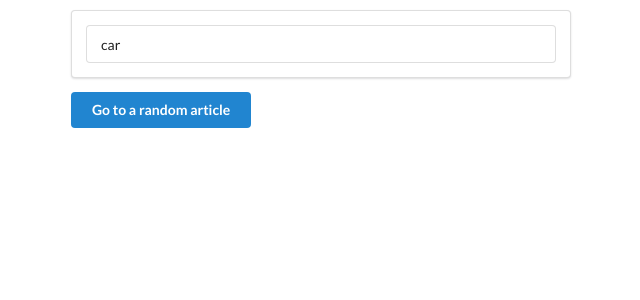
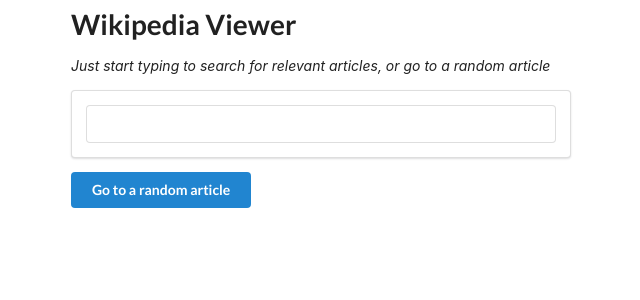
Before and after one commit to gvenezia/wikiViewerReact, a React (Create React App) app: page / in a window 1280 px wide. Shown: the top 300 px of the page, without its empty margins (319-959 px from the left). Built offline with nearby package versions, Linux system fonts and the light colour scheme.

Commit message:
Configure to also search on type

```diff
--- a/src/App.js
+++ b/src/App.js
@@ -8,7 +8,7 @@
   state = {wikiEntries: []}
 
   // declare as nested arrow function in order to bind `this` properly
-  onSearchSubmit = searchTerm => {
+  getWikiList = searchTerm => {
     console.log(searchTerm);
     axios.get(`https://en.wikipedia.org/w/api.php?action=query&list=search&srsearch=${searchTerm}&prop=revisions&rvprop=content&format=json&formatversion=2&origin=*`)
       .then( results => {
@@ -22,7 +22,16 @@
   render() {
     return (
       <div className="ui container" style={{ marginTop: '10px', width: '500px'}}>
-        <SearchBar onSearchBarSubmit={this.onSearchSubmit} />
+        <h1 className="ui header">
+            Wikipedia Viewer
+        </h1>
+        <p>
+            <em>Just start typing to search for relevant articles, or go to a random article</em>
+        </p>
+        <SearchBar
+          onSearchChange={this.getWikiList}
+          onSearchBarSubmit={this.getWikiList}
+        />
         <a target="_blank"
           rel="noopener noreferrer"
           href="https://en.wikipedia.org/wiki/Special:Random">
--- a/src/SearchBar.js
+++ b/src/SearchBar.js
@@ -2,7 +2,7 @@
 // import axios from 'axios';
 
 class SearchBar extends Component {
-	state = {searchTerm: 'car'};
+	state = {searchTerm: ''};
 
 	render() {
 		return(
@@ -18,7 +18,12 @@
 						<input
 							type="text"
 							value={this.state.searchTerm}
-							onChange={ event => this.setState({searchTerm: event.target.value}) } />
+							onChange={ event => {
+									this.props.onSearchChange(event.target.value)
+									this.setState({searchTerm: event.target.value})
+								}
+							}
+						/>
 					</div>
 				</form>
 			</div>
```
Also changed, not shown: 1 other file (tests, documents, lock files or other folders).
